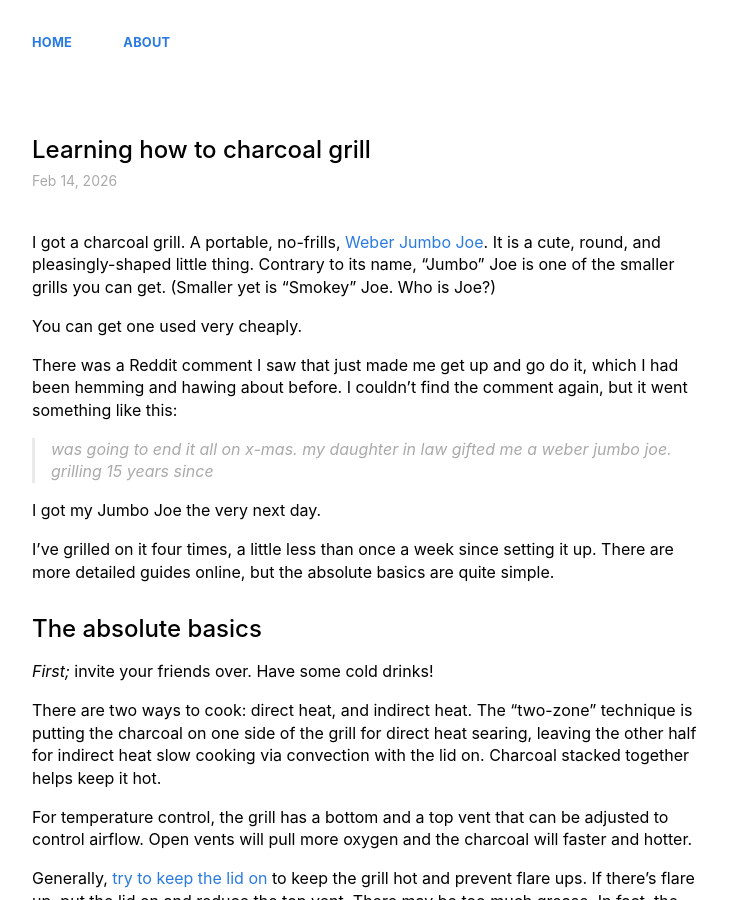
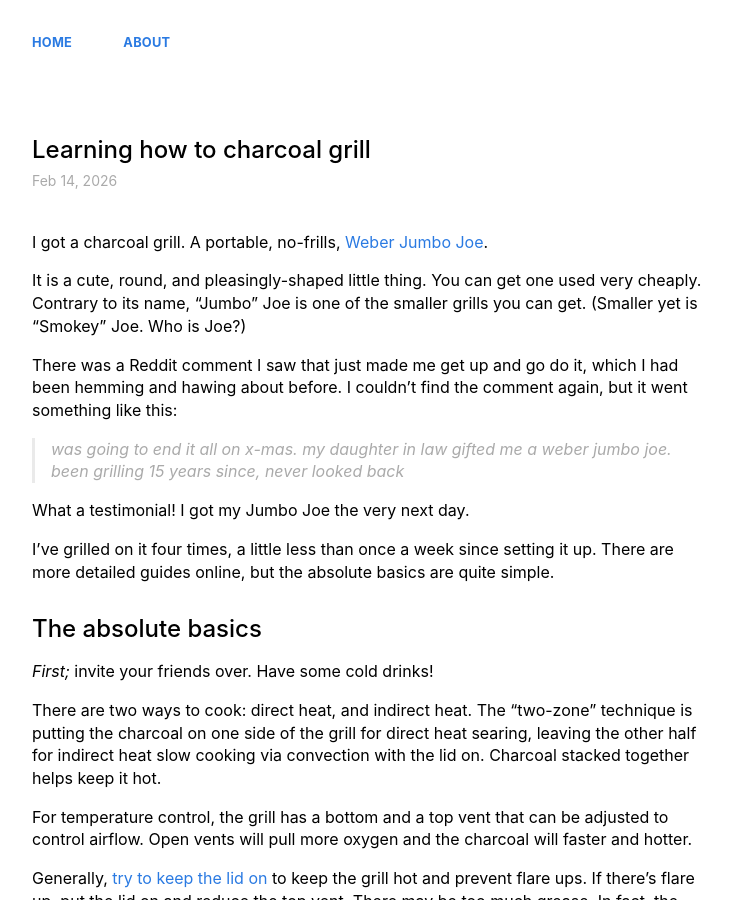
Before and after one commit to themichaelyang/tautology.town, a Jekyll site: the page built from _posts/2026/2026-02-14-learning-charcoal-grilling.md, in a window 1280 px wide and 900 px high. Shown: the whole window, without its empty margins (272-1003 px from the left). Built offline with Jekyll 4.4.1, drawn with Linux system fonts in a browser that asks for light colours; some of the changed text lies outside the part shown.

Commit message:
improved wording of grilling post

```diff
--- a/_posts/2026/2026-02-14-learning-charcoal-grilling.md
+++ b/_posts/2026/2026-02-14-learning-charcoal-grilling.md
@@ -3,15 +3,15 @@ layout: post
 title: "Learning how to charcoal grill"
 ---
 
-I got a charcoal grill. A portable, no-frills, [Weber Jumbo Joe](https://www.weber.com/US/en/portable-grills/jumbo-joe/). It is a cute, round, and pleasingly-shaped little thing. Contrary to its name, "Jumbo" Joe is one of the smaller grills you can get. (Smaller yet is "Smokey" Joe. Who is Joe?)
+I got a charcoal grill. A portable, no-frills, [Weber Jumbo Joe](https://www.weber.com/US/en/portable-grills/jumbo-joe/).
 
-You can get one used very cheaply.
+It is a cute, round, and pleasingly-shaped little thing. You can get one used very cheaply. Contrary to its name, "Jumbo" Joe is one of the smaller grills you can get. (Smaller yet is "Smokey" Joe. Who is Joe?)
 
 There was a Reddit comment I saw that just made me get up and go do it, which I had been hemming and hawing about before. I couldn't find the comment again, but it went something like this:
 
-> was going to end it all on x-mas. my daughter in law gifted me a weber jumbo joe. grilling 15 years since
+> was going to end it all on x-mas. my daughter in law gifted me a weber jumbo joe. been grilling 15 years since, never looked back
 
-I got my Jumbo Joe the very next day.
+What a testimonial! I got my Jumbo Joe the very next day.
 
 I've grilled on it four times, a little less than once a week since setting it up. There are more detailed guides online, but the absolute basics are quite simple.
 
```
Also changed, not shown: other parts of _posts/2026/2026-02-14-learning-charcoal-grilling.md (+3 -5 lines).
